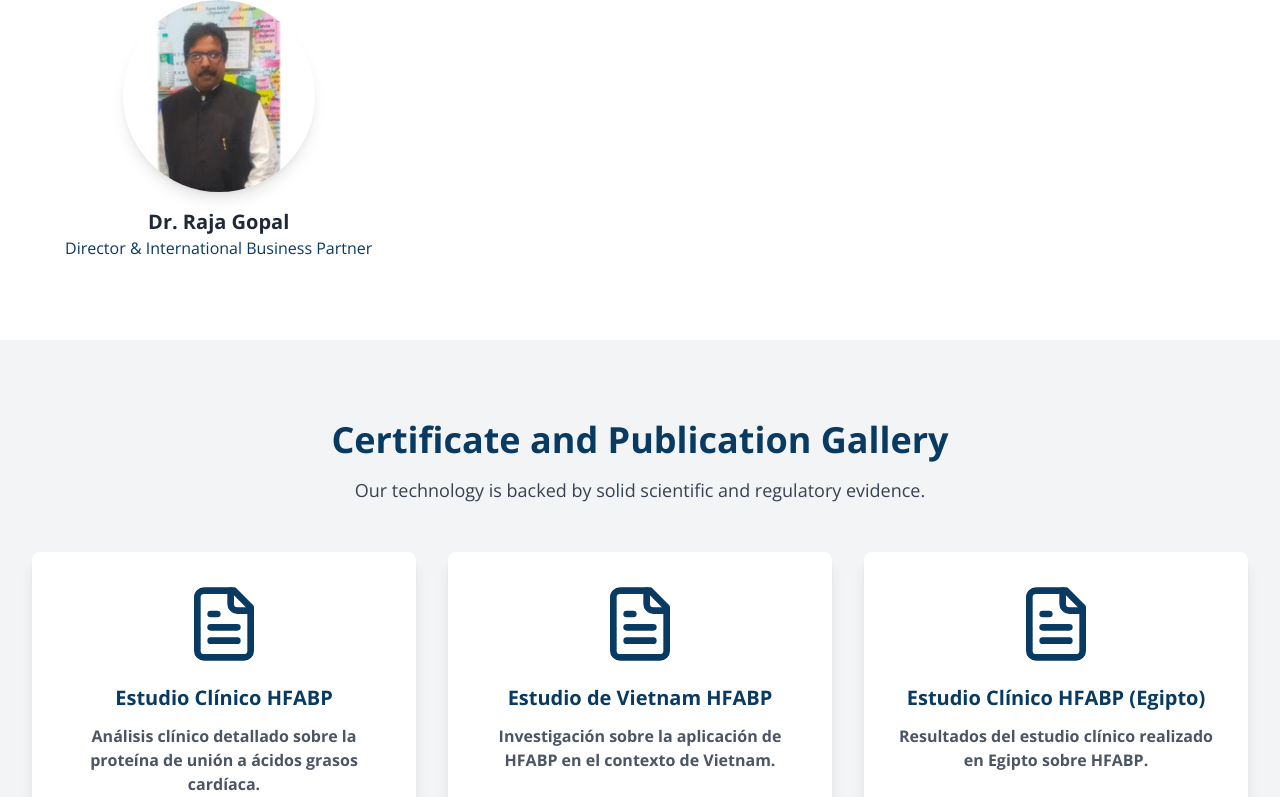
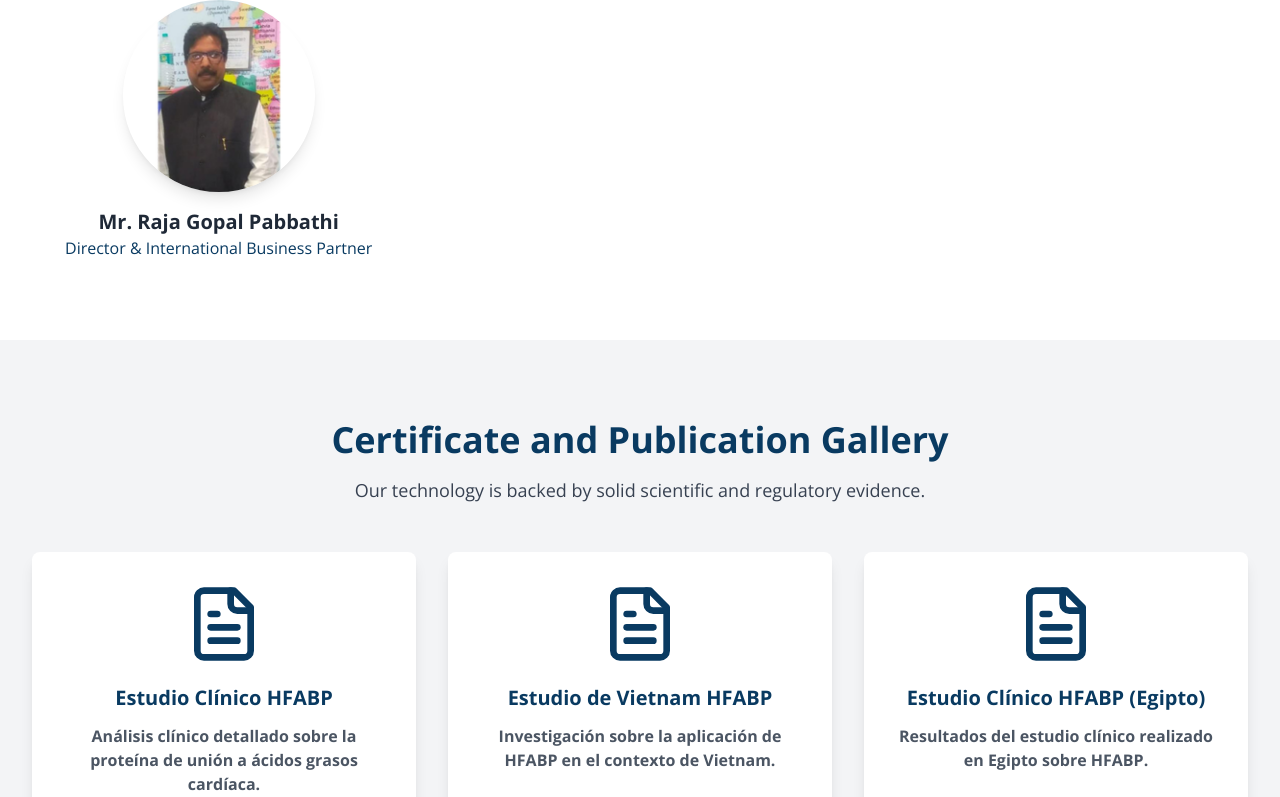
Before and after one commit to Matt-574/kmara, a React (Vite) app: page /about in a window 1280 px wide. Shown: the part 3472-4269 px from the top of the page. Built offline with nearby package versions, Linux system fonts and the light colour scheme.

Commit message:
Update team info, fix Vercel routing 404, and add project documentation

```diff
--- a/src/components/aboutus/TeamGrid.tsx
+++ b/src/components/aboutus/TeamGrid.tsx
@@ -17,7 +17,7 @@ const TeamGrid: React.FC = () => {
     { name: "Polixena Bellver", role: t('about_us.team.member1_role'), description: t('about_us.team.member1_desc'), image: '/images/Polixena.png' },
     { name: "Mª Ángeles García", role: t('about_us.team.member2_role'), description: t('about_us.team.member2_desc'), image: '/images/M. Ángeles.png' },
     { name: "Mrs Lalitha", role: t('about_us.team.member3_role'), description: t('about_us.team.member3_desc'), image: '/images/Sra. Lalitha Sriram.jpg' },
-    { name: "Dr. Raja Gopal", role: t('about_us.team.member4_role'), description: t('about_us.team.member4_desc'), image: '/images/Dr. Raja Gopal.png' },
+    { name: "Mr. Raja Gopal Pabbathi", role: t('about_us.team.member4_role'), description: t('about_us.team.member4_desc'), image: '/images/Mr. Raja Gopal Pabbathi.png' },
   ];
 
   const [selectedId, setSelectedId] = useState<string | null>(null);
--- a/src/locales/en.json
+++ b/src/locales/en.json
@@ -187,7 +187,7 @@
         "member7_value": "An influential entrepreneur in Bangalore, he provides the administrative infrastructure and promotes K-MARA CARE's services.",
         "member8_name": "Mrs. Lalitha (Director – Public Relations & Business Development)",
         "member8_value": "She is a dynamic professional with extensive expertise in public relations and Ayurvedic therapy management. She brings a wealth of knowledge, strong interpersonal skills, and proven experience in building strategic relationships across various sectors. She maintains an extensive network of influential contacts within both State and Central Government bodies in India. A strategic thinker and an effective lobbyist, she excels in establishing collaborative channels with key ministries and relevant agencies. Known for her dedication, integrity, and visionary approach, she consistently contributes to organizational growth with unwavering commitment. Working closely with the Founder & Chairman, she plays a key role in driving the company’s objectives forward. She also extends full support to the Global Team Members, Vendors, and Partners as needed to ensure the successful implementation of defined goals and targets.",
-        "member9_name": "Dr. Raja Gopal (Director & International Business Partner)",
+        "member9_name": "Mr. Raja Gopal Pabbathi (Director & International Business Partner)",
         "member9_value": "Key project investor. He brings his extensive executive vision to lead the strategy and advisory (STRATEGY & ADVISORY) for K-MARA CARE in India."
     },
     "gallery": {
--- a/src/locales/es.json
+++ b/src/locales/es.json
@@ -186,7 +186,7 @@
         "member7_value": "Empresario influyente en Bangalore, proporciona la infraestructura administrativa y promueve los servicios de K-MARA CARE.",
         "member8_name": "Mrs. Lalitha (Directora de Relaciones Públicas y Desarrollo de Negocios)",
         "member8_value": "Ella es una profesional dinámica con amplia experiencia en relaciones públicas y gestión de terapias ayurvédicas. Aporta una gran cantidad de conocimientos, sólidas habilidades interpersonales y una experiencia demostrada en la construcción de relaciones estratégicas en diversos sectores. Mantiene una extensa red de contactos influyentes dentro de los organismos gubernamentales tanto estatales como centrales en la India. Como pensadora estratégica y lobista eficaz, se destaca en establecer canales de colaboración con ministerios clave y agencias relevantes. Conocida por su dedicación, integridad y enfoque visionario, contribuye constantemente al crecimiento de la organización con un compromiso inquebrantable. Trabajando en estrecha colaboración con el Fundador y Presidente, desempeña un papel clave en el impulso de los objetivos de la empresa. También brinda apoyo total a los miembros del equipo global, proveedores y socios según sea necesario para garantizar la implementación exitosa de las metas y objetivos definidos.",
-        "member9_name": "Dr. Raja Gopal (Director & International Business Partner)",
+        "member9_name": "Mr. Raja Gopal Pabbathi (Director & International Business Partner)",
         "member9_value": "Inversor clave del proyecto. Aporta su amplia visión ejecutiva para liderar la estrategia y asesoramiento (STRATEGY & ADVISORY) de K-MARA CARE en la India."
     },
     "gallery": {
```
Also changed, not shown: public/images/Mr. Raja Gopal Pabbathi.png (renamed from public/images/Dr. Raja Gopal.png), vercel.json (added), 2 other files (tests, documents, lock files or other folders).
